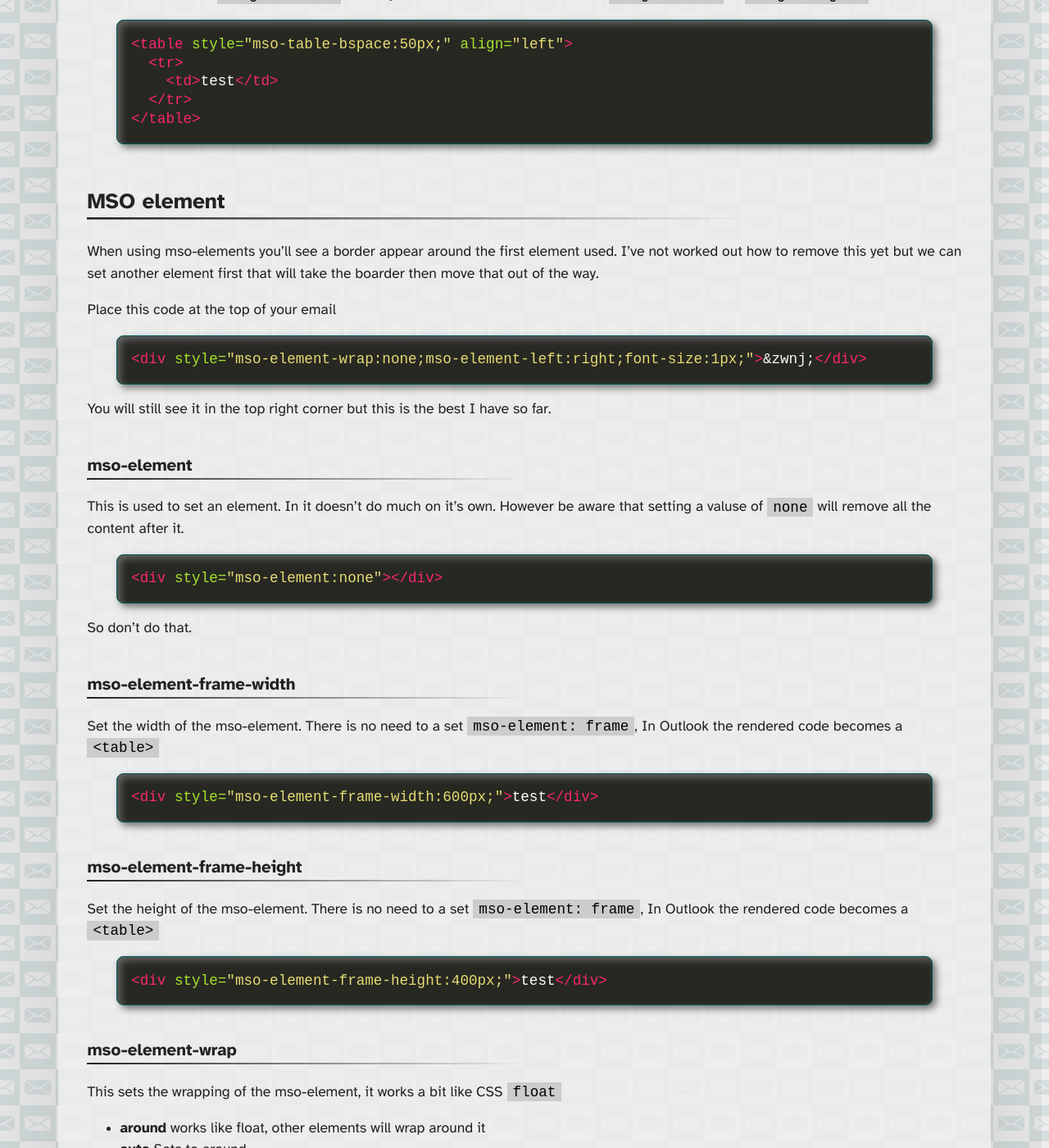
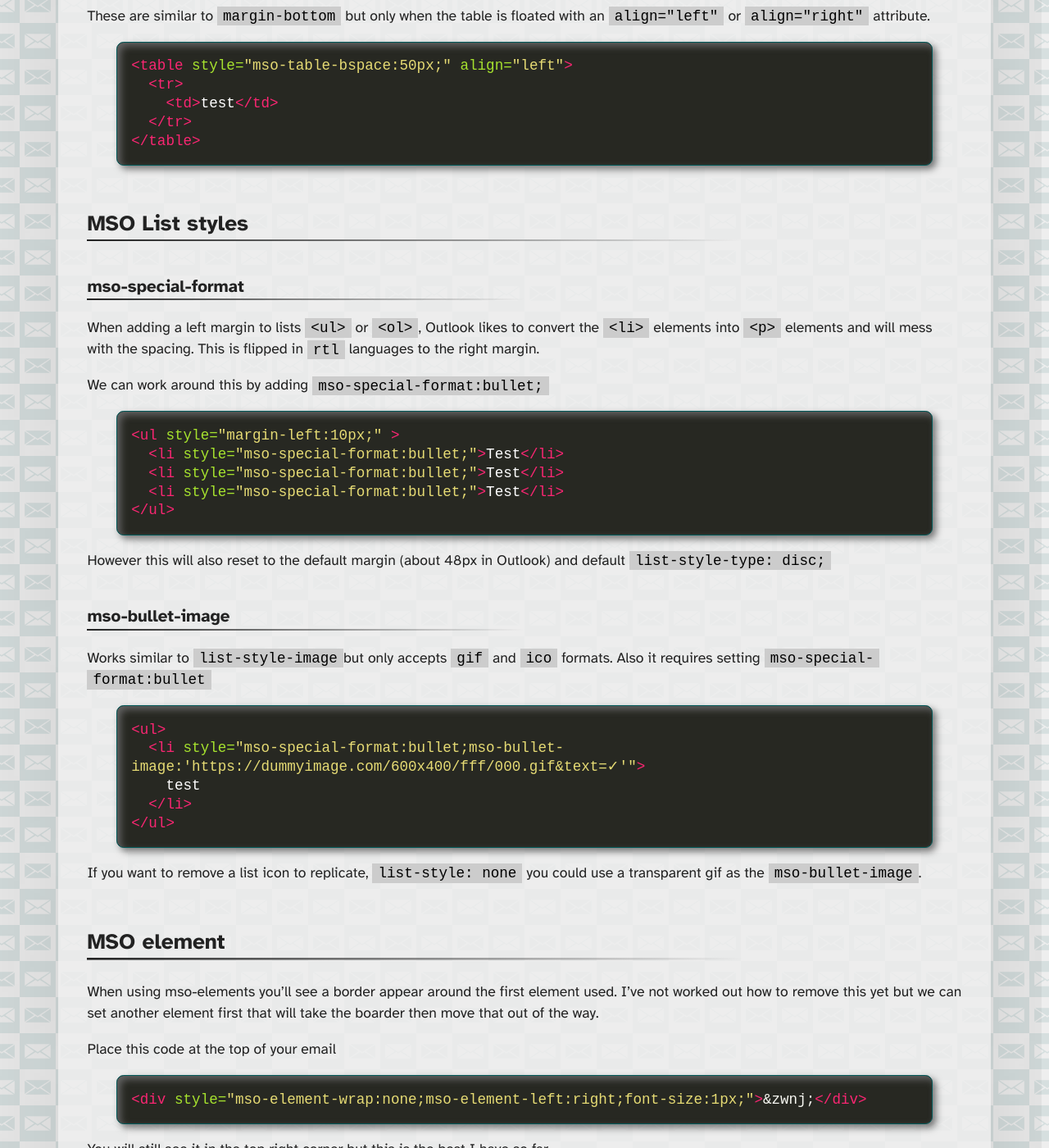
Before and after one commit to M-J-Robbins/good-email-code, a Jekyll site: the page built from email-enhancements/mso-styles.md, in a window 1280 px wide and 1400 px high, scrolled down 11148 px. Shown: the whole window at 82% size. Built offline with Jekyll 4.4.1, drawn with Linux system fonts in a browser that asks for light colours; our own code applies the rules of GitHub Pages for plain Markdown files; a script that is not in the unit is left out; some of the changed text lies outside the part shown.

Commit message:
added lists

````diff
--- a/email-enhancements/mso-styles.md
+++ b/email-enhancements/mso-styles.md
@@ -1,5 +1,5 @@
 
-<div class="updated">Last Updated: <time datetime="2022-02-25">25<sup>th</sup> February 2022</time></div>
+<div class="updated">Last Updated: <time datetime="2022-03-11">11<sup>th</sup> March 2022</time></div>
 
 # Using MSO- styles in Email
 If you've been working in email dev, you may have come across `mso-` prefixed styles in the code, I mention them a few time on this site. MSO styles are styles that are specific to MSO (**M**icro**S**oft **O**ffice), some of these styles are unique to MSO but often these are repeats of standard CSS styles, in which case they can be used to provide a different value in MSO email clients.
@@ -17,6 +17,7 @@
 * [MSO box model](#mso-box-model)
 * [MSO backgrounds](#mso-backgrounds)
 * [MSO table styles](#mso-table-styles)
+* [MSO List styles](#mso-ist-styles)
 * [MSO element](#mso-element)
 * more to follow...
 
@@ -332,6 +333,31 @@
 </table>
 ```
 
+## MSO List styles
+### mso-special-format
+When adding a left margin to lists `<ul>` or `<ol>`, Outlook likes to convert the `<li>` elements into `<p>` elements and will mess with the spacing.  This is flipped in `rtl` languages to the right margin.
+
+We can work around this by adding `mso-special-format:bullet;`
+
+```html
+<ul style="margin-left:10px;" >
+	<li style="mso-special-format:bullet;">Test</li>
+	<li style="mso-special-format:bullet;">Test</li>
+	<li style="mso-special-format:bullet;">Test</li>
+</ul>
+```
+However this will also reset to the default margin (about 48px in Outlook) and default `list-style-type: disc;`
+
+### mso-bullet-image
+Works similar to `list-style-image`but only accepts `gif` and `ico` formats.  Also it requires setting `mso-special-format:bullet`
+```html
+<ul>
+  <li style="mso-special-format:bullet;mso-bullet-image:'https://dummyimage.com/600x400/fff/000.gif&text=✓'">
+    test
+  </li>
+</ul>
+```
+If you want to remove a list icon to replicate, `list-style: none` you could use a transparent gif as the `mso-bullet-image`.
 
 ## MSO element
 When using mso-elements you'll see a border appear around the first element used.  I've not worked out how to remove this yet but we can set another element first that will take the boarder then move that out of the way.
````
